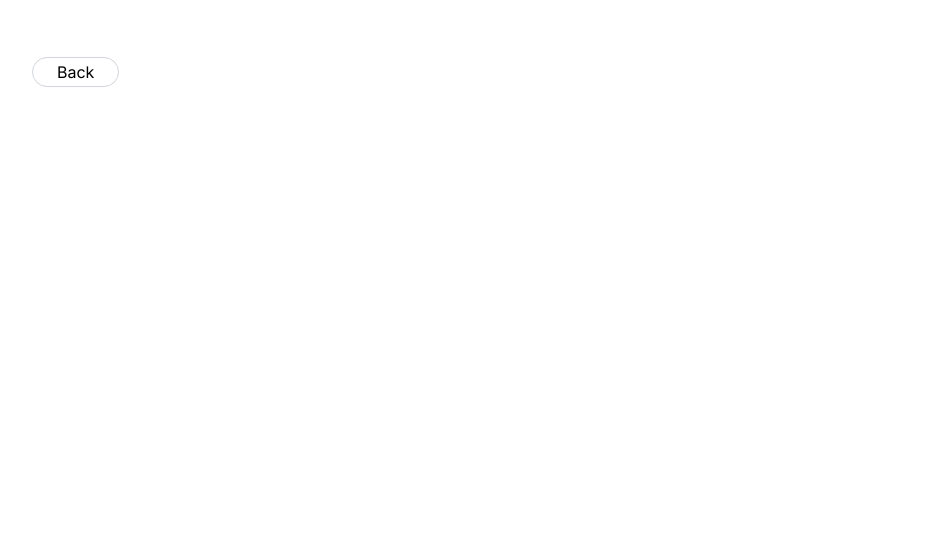
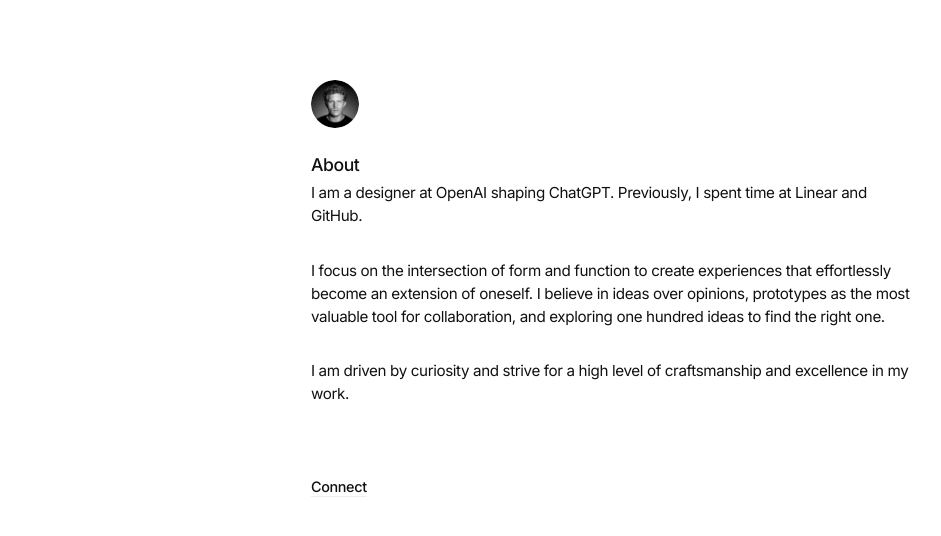
Before and after one commit to Radim-Zavadil/radim-zavadil.io, a Next.js app: page /about in a window 1280 px wide. Before the commit this address had no page. Shown: the top 536 px of the page, without its empty margins (28-969 px from the left). Built offline with nearby package versions, Linux system fonts and the light colour scheme.

Commit message:
about, connect pages

```diff
--- /dev/null
+++ b/app/about/page.jsx
@@ -0,0 +1,67 @@
+"use client";
+import { motion } from "framer-motion";
+import Image from "next/image";
+import Link from "next/link";
+
+const blurAnimation = {
+    initial: { filter: "blur(12px)", opacity: 0, y: 10 },
+    animate: { filter: "blur(0px)", opacity: 1, y: 0 },
+    transition: { duration: 1.2, ease: "easeOut" }
+};
+
+export default function AboutPage() {
+    return (
+        <main className="max-w-[650px] mx-auto px-6 py-20 pb-32">
+            {/* Profile Section */}
+            <motion.div
+                className="flex flex-col items-start"
+                {...blurAnimation}
+            >
+                <div className="mb-6">
+                    <Link href="/">
+                        <Image
+                            src="/img/profile-picture.png"
+                            alt="Profile"
+                            width={48}
+                            height={48}
+                            className="rounded-full grayscale cursor-pointer"
+                        />
+                    </Link>
+                </div>
+
+                <h1 className="mb-16">About</h1>
+            </motion.div>
+
+            {/* Content Section */}
+            <motion.div
+                className="space-y-8"
+                initial={{ filter: "blur(12px)", opacity: 0 }}
+                animate={{ filter: "blur(0px)", opacity: 1 }}
+                transition={{ duration: 1.2, ease: "easeOut", delay: 0.2 }}
+            >
+                <p>
+                    I am a designer at OpenAI shaping ChatGPT. Previously, I spent time at Linear and
+                    GitHub.
+                </p>
+
+                <p>
+                    I focus on the intersection of form and function to create experiences that effortlessly
+                    become an extension of oneself. I believe in ideas over opinions, prototypes as the
+                    most valuable tool for collaboration, and exploring one hundred ideas to find the
+                    right one.
+                </p>
+
+                <p>
+                    I am driven by curiosity and strive for a high level of craftsmanship and excellence in
+                    my work.
+                </p>
+
+                <div className="pt-8">
+                    <Link href="/connect" className="link-item-small group">
+                        <span className="link-title">Connect</span>
+                    </Link>
+                </div>
+            </motion.div>
+        </main>
+    );
+}
--- /dev/null
+++ b/app/connect/page.jsx
@@ -0,0 +1,67 @@
+"use client";
+import { motion } from "framer-motion";
+import Image from "next/image";
+import Link from "next/link";
+
+const blurAnimation = {
+    initial: { filter: "blur(12px)", opacity: 0, y: 10 },
+    animate: { filter: "blur(0px)", opacity: 1, y: 0 },
+    transition: { duration: 1.2, ease: "easeOut" }
+};
+
+const SocialLink = ({ title, href }) => (
+    <Link href={href} className="link-item-small group" target={href.startsWith('mailto') ? undefined : "_blank"} rel="noopener noreferrer">
+        <span className="link-title">{title}</span>
+    </Link>
+);
+
+export default function ConnectPage() {
+    return (
+        <main className="max-w-[650px] mx-auto px-6 py-20 pb-32">
+            {/* Profile Section */}
+            <motion.div
+                className="flex flex-col items-start"
+                {...blurAnimation}
+            >
+                <div className="mb-6">
+                    <Link href="/">
+                        <Image
+                            src="/img/profile-picture.png"
+                            alt="Profile"
+                            width={48}
+                            height={48}
+                            className="rounded-full grayscale cursor-pointer"
+                        />
+                    </Link>
+                </div>
+
+                <h1 className="mb-16">Connect</h1>
+            </motion.div>
+
+            {/* Social Links List */}
+            <motion.div
+                className="space-y-1"
+                initial={{ filter: "blur(12px)", opacity: 0 }}
+                animate={{ filter: "blur(0px)", opacity: 1 }}
+                transition={{ duration: 1.2, ease: "easeOut", delay: 0.2 }}
+            >
+                <SocialLink
+                    title="Email"
+                    href="mailto:radimzavadil15@gmail.com"
+                />
+                <SocialLink
+                    title="Twitter"
+                    href="https://x.com/radimzavadil"
+                />
+                <SocialLink
+                    title="GitHub"
+                    href="https://github.com/radimzavadil"
+                />
+                <SocialLink
+                    title="LinkedIn"
+                    href="https://linkedin.com/in/radimzavadil"
+                />
+            </motion.div>
+        </main>
+    );
+}
--- a/app/globals.css
+++ b/app/globals.css
@@ -76,6 +76,23 @@
   color: var(--muted);
 }
 
+/* Smaller link items for Connect page */
+.link-item-small {
+  @apply flex flex-col py-1.5 px-6 -mx-6 transition-all duration-300 w-fit;
+  position: relative;
+}
+
+.link-item-small .link-title {
+  @apply block text-[0.9rem] font-medium transition-colors duration-200 w-fit;
+  text-decoration: underline;
+  text-underline-offset: 4px;
+  text-decoration-color: #eeeeee;
+}
+
+.link-item-small:hover .link-title {
+  text-decoration-color: #111111;
+}
+
 /* Animation helpers */
 .blur-in {
   filter: blur(8px);
--- a/app/page.jsx
+++ b/app/page.jsx
@@ -46,8 +46,8 @@
         animate={{ filter: "blur(0px)", opacity: 1 }}
         transition={{ duration: 1.2, ease: "easeOut", delay: 0.2 }}
       >
-        <Link href="#" className="nav-link">About</Link>
-        <Link href="#" className="nav-link">Connect</Link>
+        <Link href="/about" className="nav-link">About</Link>
+        <Link href="/connect" className="nav-link">Connect</Link>
         <Link href="#" className="nav-link">Features</Link>
       </motion.nav>
 
```
